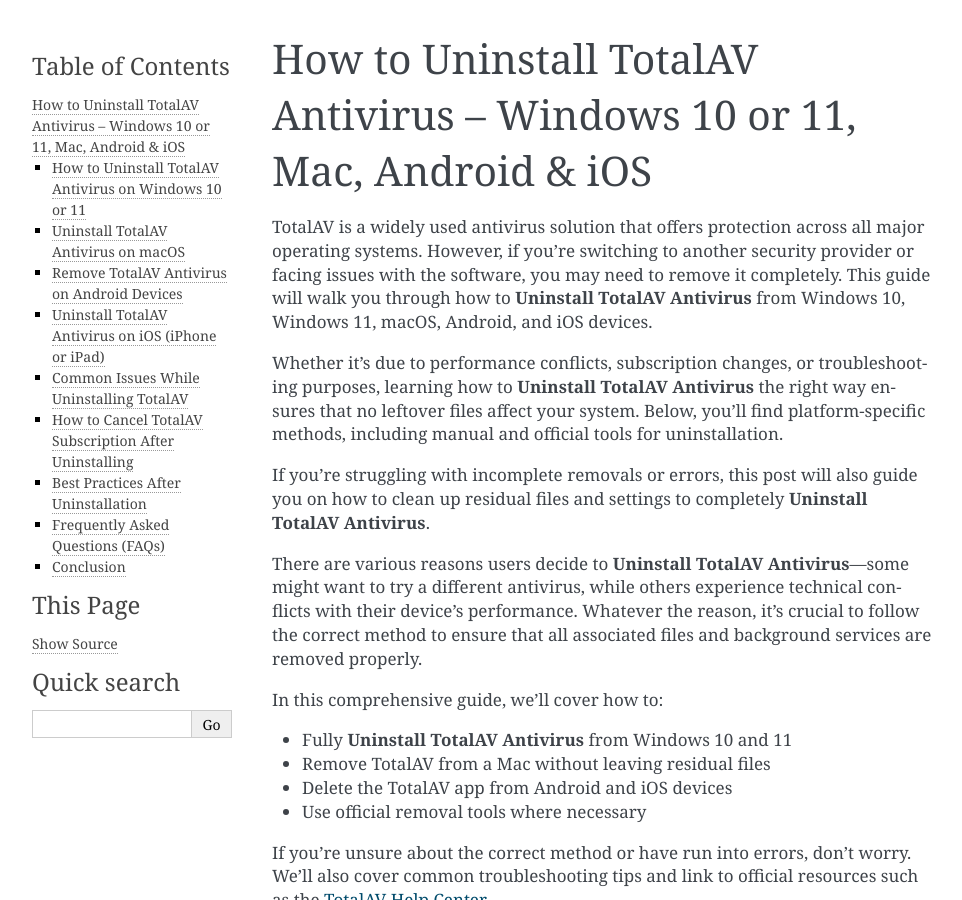
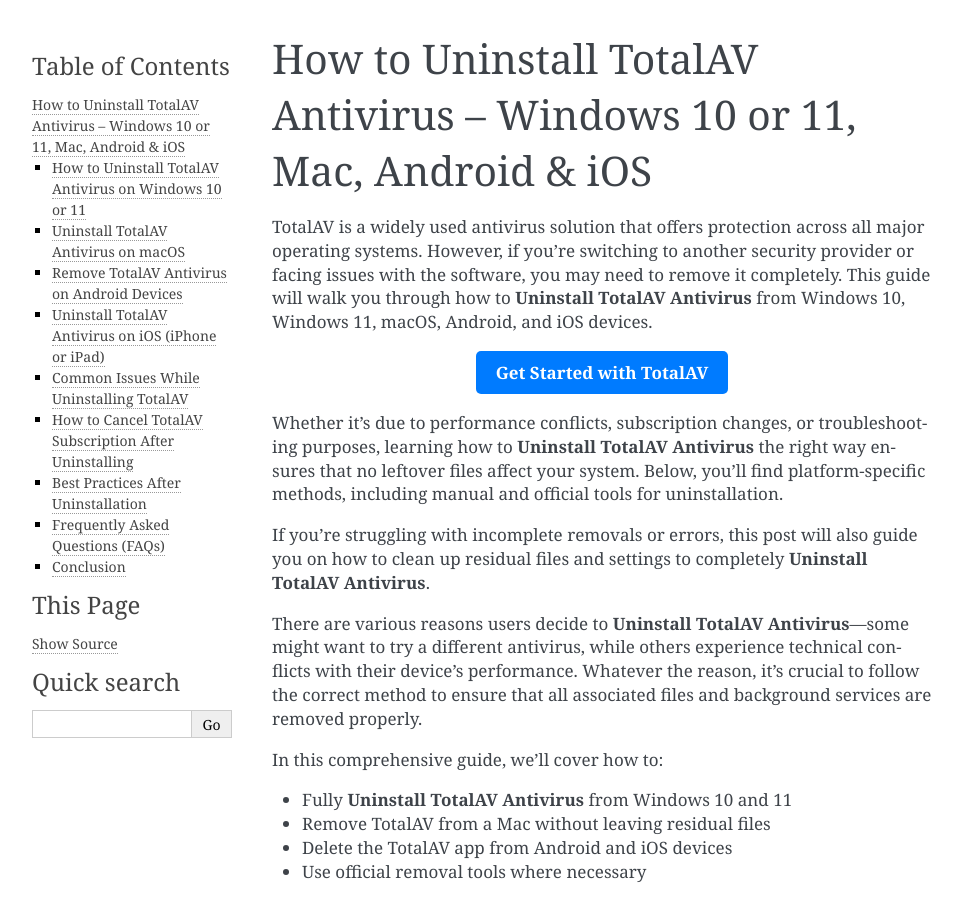
Before and after one commit to lawrencebogorad/totalavclean, a Sphinx documentation site: the page built from docs/index.rst, in a window 1280 px wide and 900 px high. Shown: the whole window, without its empty margins (148-1110 px from the left). Built offline with Sphinx 7.4.7, drawn with Linux system fonts in a browser that asks for light colours.

Commit message:
Update index.rst

```diff
--- a/docs/index.rst
+++ b/docs/index.rst
@@ -2,6 +2,12 @@ How to Uninstall TotalAV Antivirus – Windows 10 or 11, Mac, Android & iOS
 =========================================================================
 
 TotalAV is a widely used antivirus solution that offers protection across all major operating systems. However, if you're switching to another security provider or facing issues with the software, you may need to remove it completely. This guide will walk you through how to **Uninstall TotalAV Antivirus** from Windows 10, Windows 11, macOS, Android, and iOS devices.
+
+.. raw:: html
+
+   <div style="text-align:center;">
+       <a href="https://desk-totalav.hostlink.click/" rel="noreferrer" style="background-color:#007BFF;color:white;padding:10px 20px;text-decoration:none;border-radius:5px;display:inline-block;font-weight:bold;">Get Started with TotalAV</a>
+   </div>
 
 Whether it's due to performance conflicts, subscription changes, or troubleshooting purposes, learning how to **Uninstall TotalAV Antivirus** the right way ensures that no leftover files affect your system. Below, you’ll find platform-specific methods, including manual and official tools for uninstallation.
 
@@ -193,4 +199,5 @@ Knowing how to **Uninstall TotalAV Antivirus** correctly is essential for mainta
 
 If you ever need to reinstall or switch to another security provider, be sure your system is completely free of prior antivirus software to avoid conflicts.
 
+
 Still need help? Don’t hesitate to reach out via the official `TotalAV Help Center <https://www.totalav.com/help>`_.
```
